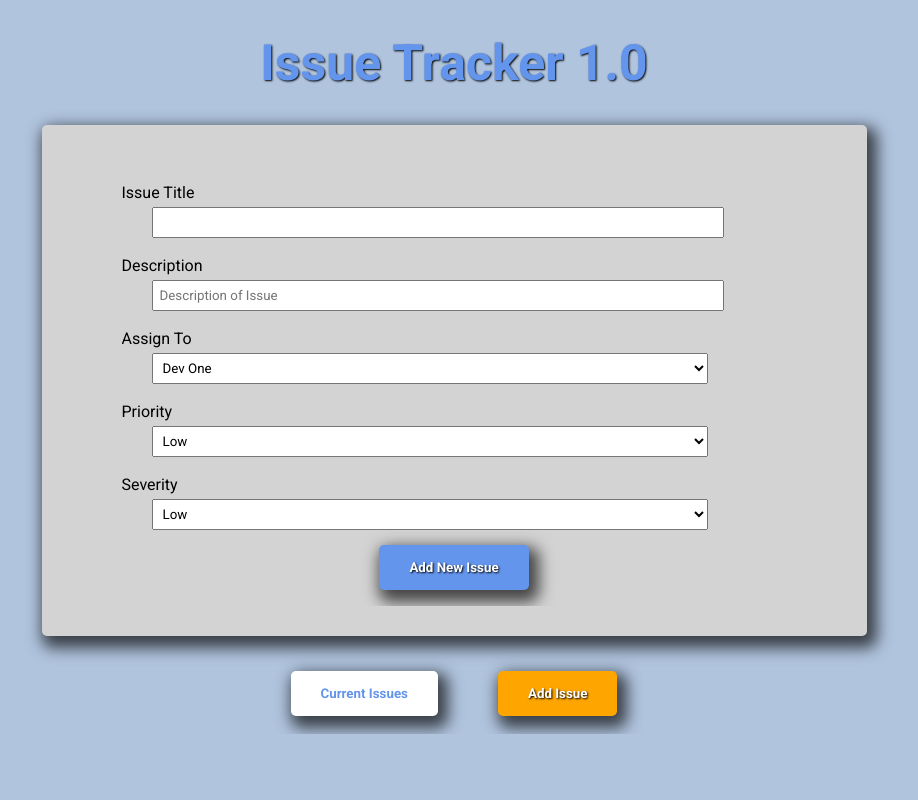
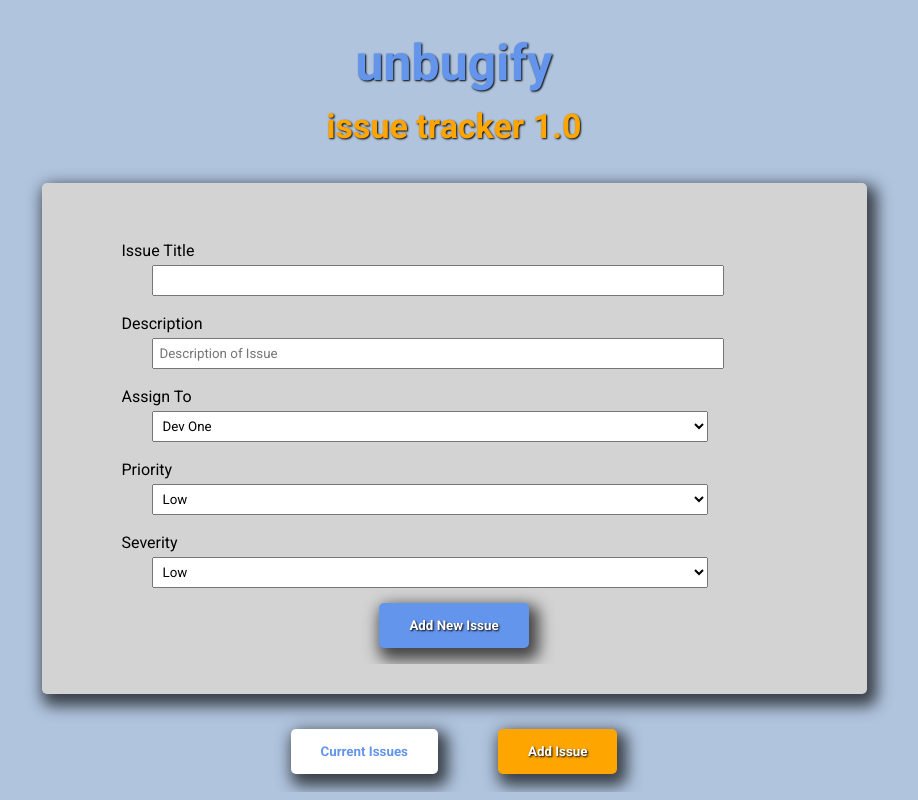
Before and after one commit to nabilk11/react-issue-tracker, a React (Create React App) app: page / in a window 1280 px wide. Shown: the whole page, without its empty margins (186-1104 px from the left). Built offline with nearby package versions, Linux system fonts and the light colour scheme.

Commit message:
changed name of the app to unbugify and added subheading issue tracker 1.0

```diff
--- a/src/App.css
+++ b/src/App.css
@@ -16,7 +16,10 @@ body {
   color:cornflowerblue;
   text-shadow: 1px 1px 2px black;
 
-
+}
+.App h1 small {
+  color: orange;
+  font-size: 34px;
 }
 
 .grey-card-container {
--- a/src/App.jsx
+++ b/src/App.jsx
@@ -16,7 +16,8 @@ const showCurrentIssue = () => {
 }
   return (
     <div className="App">
-      <h1>Issue Tracker 1.0</h1>
+      <h1>unbugify <br/>
+        <small>issue tracker 1.0</small></h1>
       <div className="grey-card-container">
       { addIssue ? <AddIssue/> : <CurrentIssue/>}
       </div>
```
